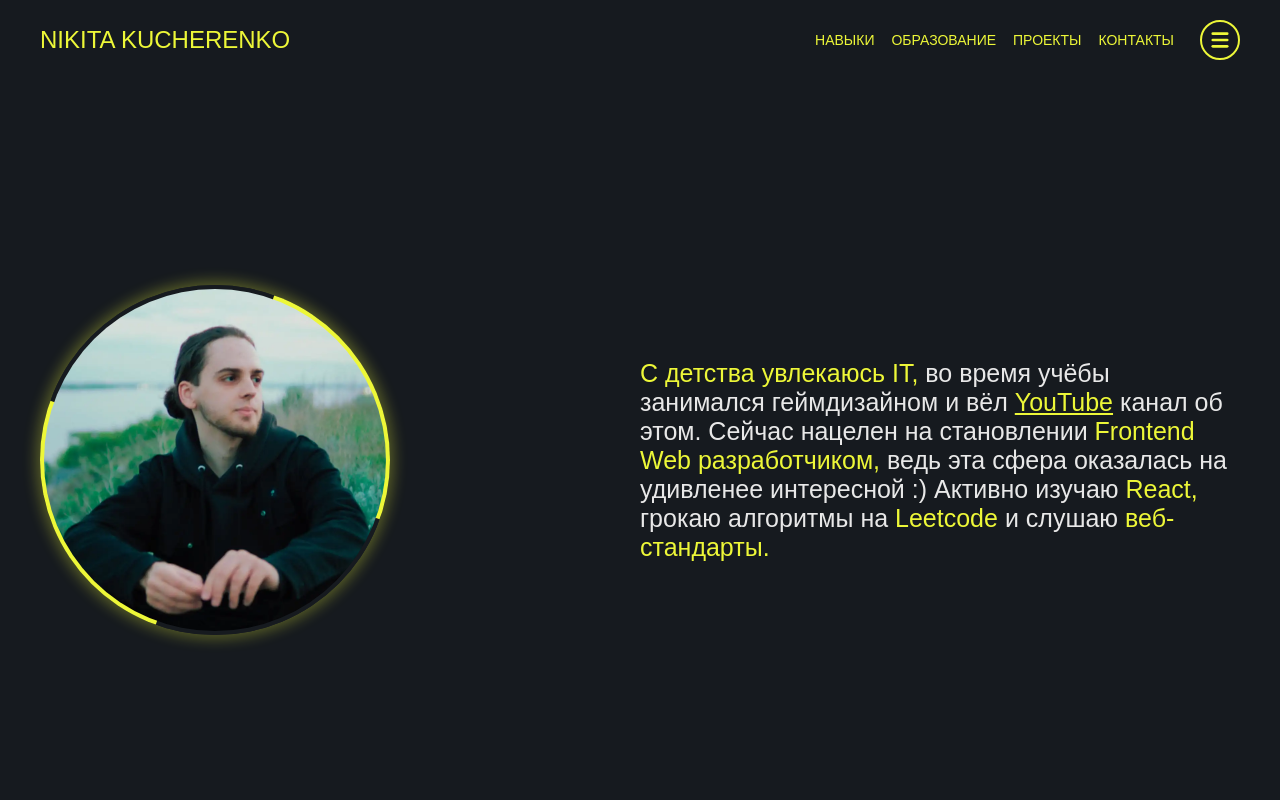
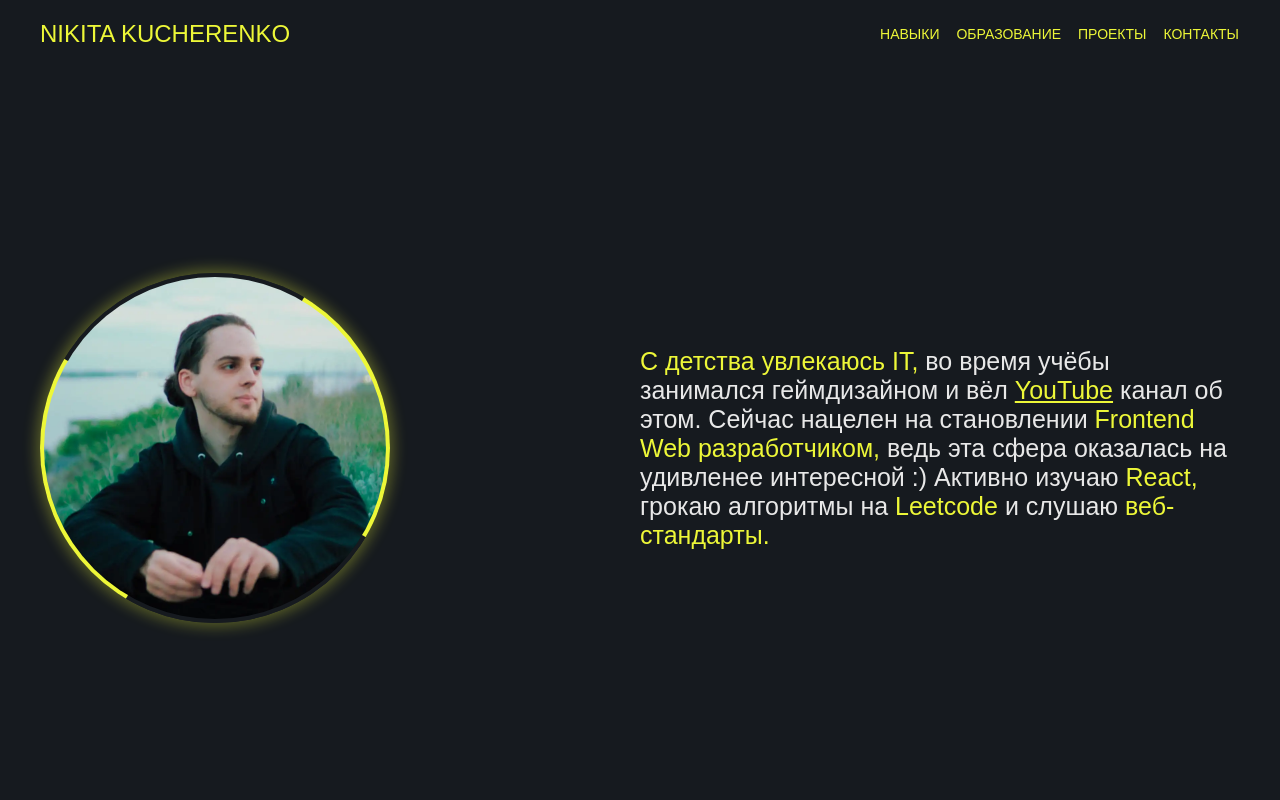
Before and after one commit to KrashheR/krashher-website, a React (Create React App) app: page / in a window 1280 px wide. Shown: the top 800 px of the page. Built offline with nearby package versions, Linux system fonts and the light colour scheme.

Commit message:
Fixed adaptivity

```diff
--- a/src/components/card/styled.js
+++ b/src/components/card/styled.js
@@ -3,7 +3,7 @@ import styled from "styled-components";
 export const StyledCard = styled.div`
   display: flex;
   flex-direction: column;
-  max-width: 500px;
+  max-width: 540px;
   box-shadow: 0px 0px 20px 10px #000;
   border-radius: 20px;
   transition: 0.3s ease-in-out;
@@ -12,12 +12,20 @@ export const StyledCard = styled.div`
   &:hover{
     box-shadow: 0px 0px 30px 14px #000;
   }
+
+  @media(max-width: ${(props) => props.theme.deviceSizes.tablet}) {
+    max-width: 500px;
+  }
 `;
 
 export const StyledImage = styled.img`
-  max-width: 500px;
+  max-width: 540px;
   max-height: 500px;
   border-radius: 20px 20px 0 0;
+
+  @media(max-width: ${(props) => props.theme.deviceSizes.tablet}) {
+    max-width: 500px;
+  }
 `;
 
 export const StyledCardLinksContainer = styled.div`
--- a/src/components/navbar/navbar.jsx
+++ b/src/components/navbar/navbar.jsx
@@ -1,5 +1,5 @@
 import React, {  useState } from "react";
-import { StyledNavToggler, StyledNav } from "./styled";
+import { StyledToggler, StyledNav } from "./styled";
 import Hamburger from "../hamburger/hamburger";
 import NavigationUl from "../navigationUl/navigationUl";
 
@@ -10,9 +10,9 @@ function Navbar () {
   return (
     <StyledNav>
       <NavigationUl toggle={openHamburger} />
-      <StyledNavToggler type="button" aria-label="Открыть меню навигации" onClick={() => setHamburger(!openHamburger)}>
+      <StyledToggler type="button" aria-label="Открыть меню навигации" onClick={() => setHamburger(!openHamburger)}>
         <Hamburger toggle={openHamburger} />
-      </StyledNavToggler>
+      </StyledToggler>
   </StyledNav>
   )
 }
--- a/src/components/navbar/styled.js
+++ b/src/components/navbar/styled.js
@@ -4,8 +4,8 @@ export const StyledNav = styled.nav`
   display: flex;
 `;
 
-export const StyledNavToggler = styled.button`
-  display: flex;
+export const StyledToggler = styled.button`
+  display: none;
   align-items: center;
   justify-content: center;
   position: relative;
@@ -23,6 +23,7 @@ export const StyledNavToggler = styled.button`
   }
 
   @media(max-width: ${(props) => props.theme.deviceSizes.tablet}) {
+    display: flex;
     z-index: 2;
   }
 
--- a/src/components/projects/styled.js
+++ b/src/components/projects/styled.js
@@ -6,7 +6,7 @@ export const StyledProjects = styled.section`
 
 export const StyledProjectsGrid = styled.div`
   display: grid;
-  grid-template-columns: repeat(auto-fit, minmax(340px, 1fr));
+  grid-template-columns: repeat(auto-fit, minmax(380px, 1fr));
   margin-top: 50px;
   grid-gap: 80px;
 
```
